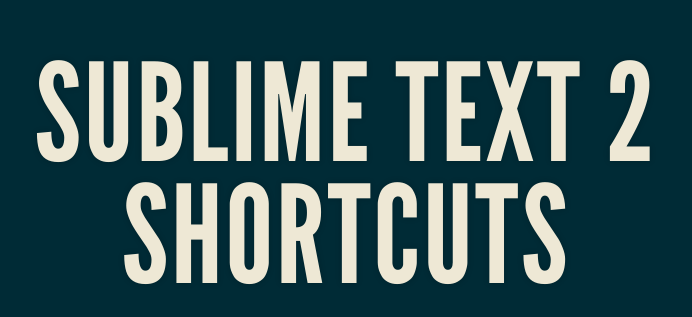
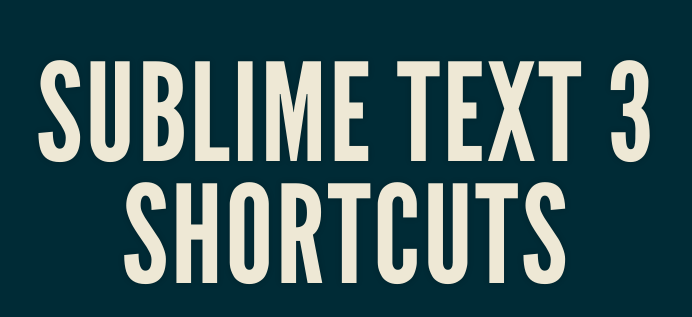
Before and after one commit to ScottDalessandro/ButterTalk, a website: page index.html in a window 1280 px wide. Shown: the part 130-447 px from the top of the page, 294-986 px from the left. Drawn offline with Linux system fonts and the light colour scheme.

Commit message:
edited slides

```diff
--- a/index.html
+++ b/index.html
@@ -36,7 +36,7 @@
 			<!-- Any section element inside of this container is displayed as a slide -->
 			<div class="slides">
 				<section>
-					<h1>Sublime Text 2 Shortcuts</h1>
+					<h1>Sublime Text 3 Shortcuts</h1>
 					<h3>Stop using your mouse!</h3>
 					<p>
 						<small>Created by <a href="#">Scott</a> / <a href="http://twitter.com/ScottDalessandro">@ScottDalessandro</a></small>
@@ -48,7 +48,7 @@
 				</section>
 
 				<!-- Example of nested vertical slides -->
-						<section>
+					<section>
 						<h1>CMD + /</h1><br>
 						<h3> Comment a Line</h3><br>
 						<p class = "shortcut">
```
